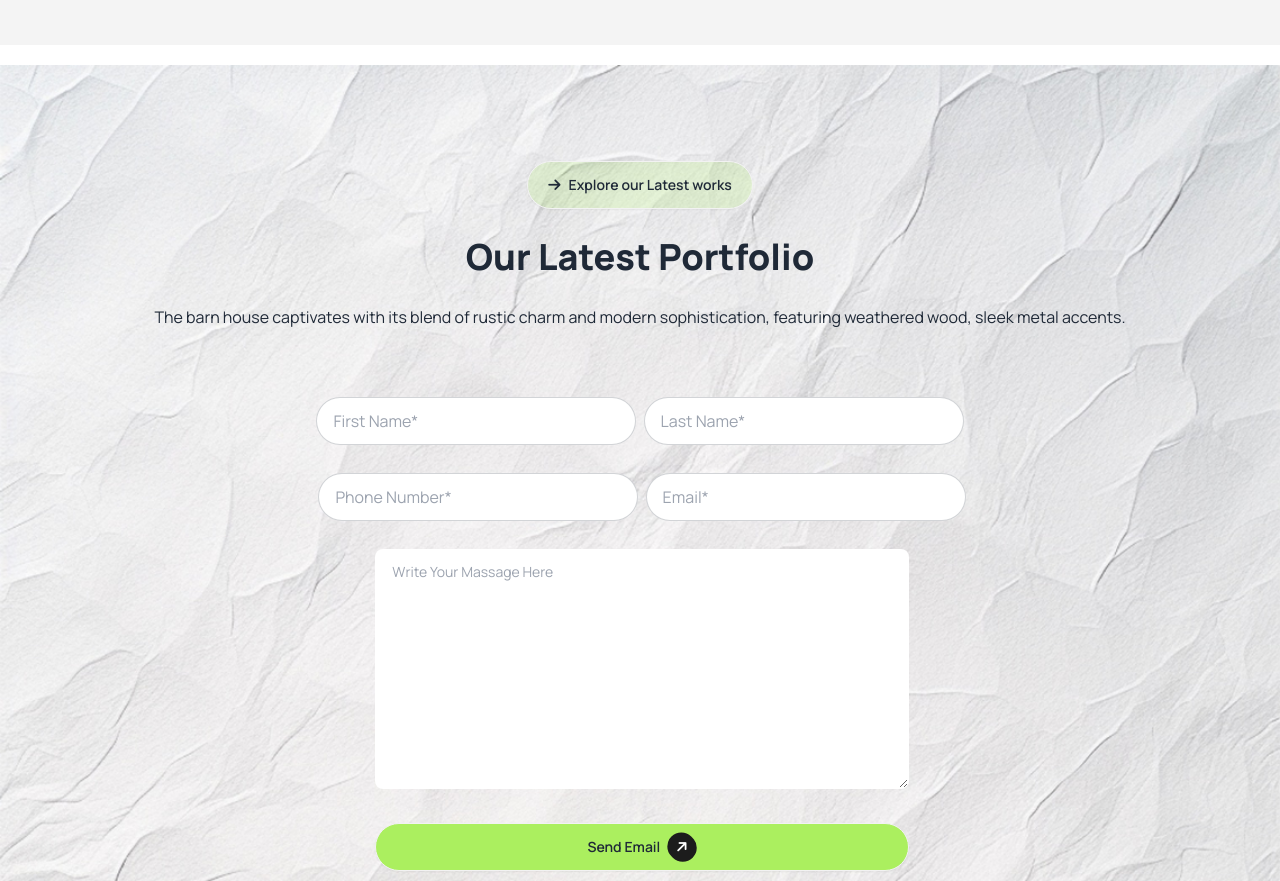
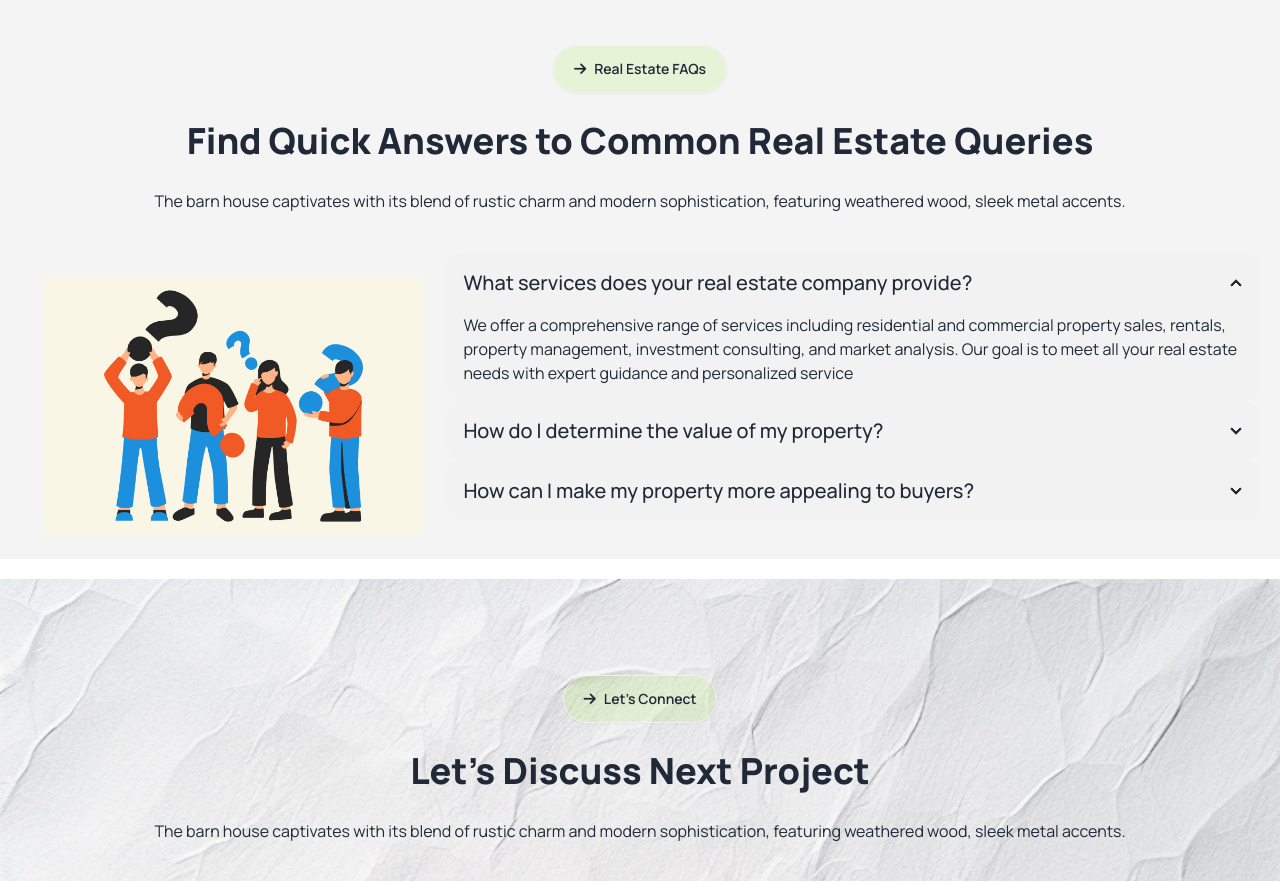
Before and after one commit to mufassir-mahmud/B10A3-Rinterio, a plain HTML site: page index.html in a window 1280 px wide. Shown: the part 2971-3852 px from the top of the page. Drawn offline with nearby package versions, Linux system fonts and the light colour scheme.

Commit message:
added bonus section

```diff
--- a/index.html
+++ b/index.html
@@ -179,7 +179,7 @@
              <!-- card section -->
           </section>
           <!-- Our protfolio -->
-           <section class="container mx-auto">
+           <section class="container mx-auto px-5">
             <div class="text-center space-y-7 pb-10">
                 <button class="btn bg-[#ABEF5F33] rounded-full px-5"><i class="fa-solid fa-arrow-right"></i>Explore our Latest works</button>
                 <h2 class="text-2xl lg:text-4xl font-extrabold">Our Latest Portfolio</h2>
@@ -228,17 +228,56 @@
                 <div class=" p-6 border-2 rounded-lg border-solid">
                     <img class="w-full"  src="assets/img5.png" alt="">
                 </div>
+                <div class=" p-6 border-2 lg:hidden rounded-lg border-solid">
+                    <img class="w-full"  src="assets/img3.png" alt="">
+                </div>
                </div>
 
+           </section>
+           <section class="container mx-auto px-5">
+            <div class="text-center space-y-7 pb-10">
+              <button class="btn bg-[#ABEF5F33] rounded-full px-5"><i class="fa-solid fa-arrow-right"></i>Real Estate FAQs</button>
+              <h2 class="text-2xl lg:text-4xl font-extrabold">Find Quick Answers to Common Real Estate Queries</h2>
+              <p class="text-base">The barn house captivates with its blend of rustic charm and modern sophistication, featuring weathered wood, sleek metal accents.</p>
+          </div>
+              <div class="flex flex-col lg:flex-row">
+
+                <div class="w-full lg:w-10/12">
+                  <img class=" p-6" src="assets/faq.jpg" alt="">
+                </div>
+                <div>
+                  <div class="collapse collapse-arrow bg-base-200">
+                    <input type="radio" name="my-accordion-2" checked="checked" />
+                    <div class="collapse-title text-xl font-medium">What services does your real estate company provide?</div>
+                    <div class="collapse-content">
+                      <p>We offer a comprehensive range of services including residential and commercial property sales, rentals, property management, investment consulting, and market analysis. Our goal is to meet all your real estate needs with expert guidance and personalized service</p>
+                    </div>
+                  </div>
+                  <div class="collapse collapse-arrow bg-base-200">
+                    <input type="radio" name="my-accordion-2" />
+                    <div class="collapse-title text-xl font-medium">How do I determine the value of my property?</div>
+                    <div class="collapse-content">
+                      <p>Property valuation depends on various factors including location, market conditions, property size, and condition. We offer free property valuations using a combination of market data, recent sales, and our local expertise to give you an accurate estimate.</p>
+                    </div>
+                  </div>
+                  <div class="collapse collapse-arrow bg-base-200">
+                    <input type="radio" name="my-accordion-2" />
+                    <div class="collapse-title text-xl font-medium">How can I make my property more appealing to buyers?</div>
+                    <div class="collapse-content">
+                      <p>Simple improvements like fresh paint, landscaping, decluttering, and staging can make a big difference. Our agents can provide personalized tips and connect you with professional stagers and photographers to showcase your home in the best light.</p>
+                    </div>
+                  </div>
+                </div>
+              </div>
            </section>
     </main>
     <!-- login Section
       -->
     <section class="bg-[url('assets/bg.jpg')] bg-no-repeat bg-cover">
-        <div class="container mx-auto py-24">
+        <div class="container mx-auto py-24 px-5">
             <div class="text-center space-y-7 pb-10">
-                <button class="btn bg-[#ABEF5F33] rounded-full px-5"><i class="fa-solid fa-arrow-right"></i>Explore our Latest works</button>
-                <h2 class="text-2xl lg:text-4xl font-extrabold">Our Latest Portfolio</h2>
+                <button class="btn bg-[#ABEF5F33] rounded-full px-5"><i class="fa-solid fa-arrow-right"></i>Let’s Connect</button>
+                <h2 class="text-2xl lg:text-4xl font-extrabold">Let’s Discuss Next Project</h2>
                 <p class="text-base">The barn house captivates with its blend of rustic charm and modern sophistication, featuring weathered wood, sleek metal accents.</p>
             </div>
             <div class="text-center space-y-7 space-x-1">
@@ -247,12 +286,12 @@
                 <input type="text" placeholder="Phone Number*" class="input input-bordered rounded-full w-full max-w-xs" />
                 <input type="text" placeholder="Email*" class="input input-bordered rounded-full w-full max-w-xs" /> <br>
                 <textarea class="textarea w-9/12 lg:w-5/12 h-[240px] rounded-lg" placeholder="Write Your Massage Here"></textarea> <br>
-                <button class="btn rounded-full w-9/12 lg:w-5/12   bg-[#ABEF5F]">Send Email <i class="fa-solid fa-arrow-right text-white bg-[#1C1C1C]  p-2 rounded-full -rotate-45"></i></button>
+                <button class="btn rounded-full w-9/12 lg:w-5/12 font-semibold  bg-[#ABEF5F]">Send Email <i class="fa-solid fa-arrow-right text-white bg-[#1C1C1C]  p-2 rounded-full -rotate-45"></i></button>
             </div>
         </div>
     </section>
     <footer class="bg-[#1C1C1C]">
-        <div class=" container mx-auto py-24">
+        <div class=" container mx-auto py-24 px-5">
             <div class="text-center space-y-7 pb-10">
             <div class="">
                 <i class="fa-solid fa-arrow-right bg-[#ABEF5F] p-2 rounded-full -rotate-45"></i>
@@ -270,7 +309,7 @@
             </ul>
           </div>
           <div class="text-center mt-10">
-            <button class=" w-9/12 lg:w-2/12 py-3 rounded-full bg-[#ABEF5F]    "> <span class="pr-2">View Details</span>  <i class="fa-solid fa-arrow-right   rounded-full -rotate-45"></i></button>
+            <button class=" w-9/12 lg:w-2/12 py-3 rounded-full bg-[#ABEF5F] font-bold   "> <span class="pr-2">Book Consult</span>  <i class="fa-solid fa-arrow-right   rounded-full -rotate-45"></i></button>
           </div>
 
         </div>
```
Also changed, not shown: assets/faq.jpg (added).
